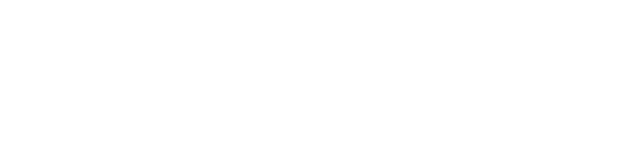
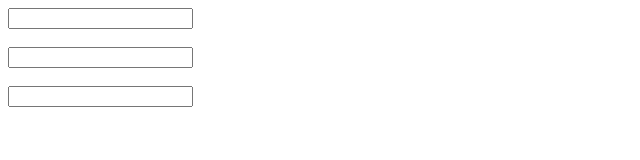
Before and after one commit to zainsan152/vuejs, a plain HTML site: page 6.html in a window 1280 px wide. Shown: the whole page, without its empty margins (0-640 px from the left). Drawn offline with nearby package versions, Linux system fonts and the light colour scheme.

Commit message:
2nd commit

```diff
--- a/6.html
+++ b/6.html
@@ -6,6 +6,9 @@
 </head>
 <body>
 <div id="our-app">
+    <input type="text" @keypress="keypressfunction"> <br><br>
+    <input type="text" @keyup="keyupfunction"> <br><br>
+    <input type="text" @keydown="keydownfunction">
 
 </div>
 
--- a/6.js
+++ b/6.js
@@ -2,5 +2,17 @@ var v =  new Vue({
     el:"#our-app",
     data:{
 
+    },
+    methods:{
+        keypressfunction:function (event) {
+            console.log(event.key);
+        },
+        keyupfunction:function () {
+            console.log("yes");
+        },
+        keydownfunction:function (event) {
+            console.log(event);
+        }
+
     }
 });
```
